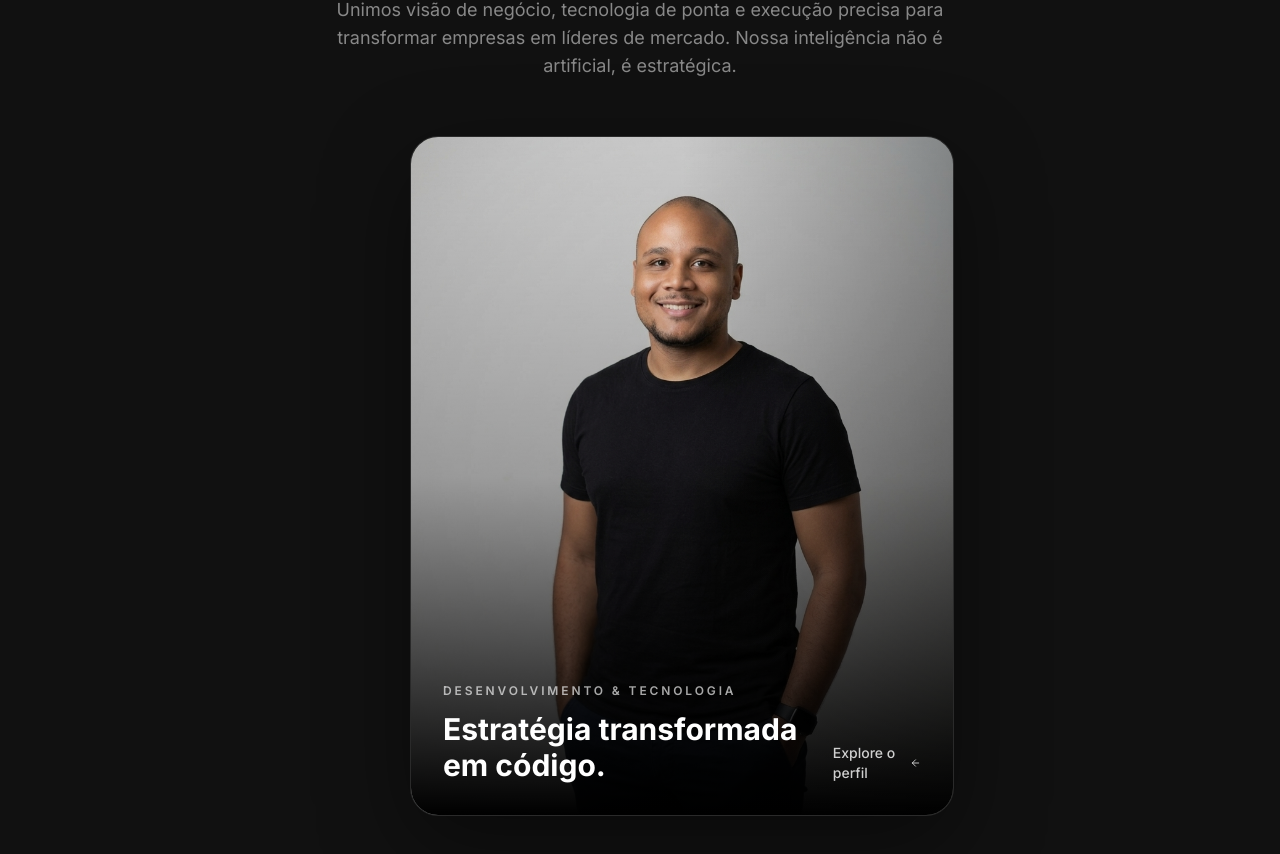
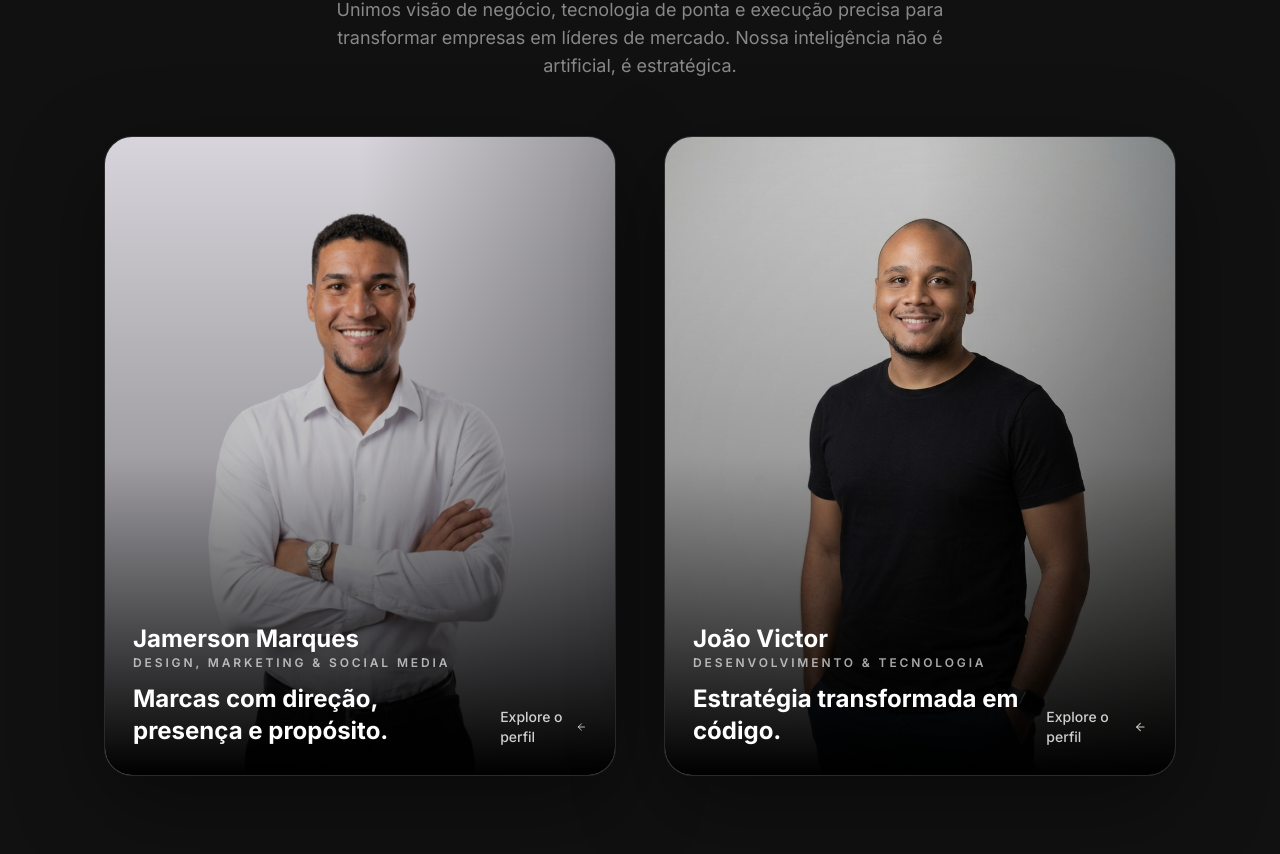
Before and after one commit to j-victor29/SITE-CRK-NEXUS, a React (Vite) app in the folder app/: page / in a window 1280 px wide. Shown: the part 2310-3164 px from the top of the page. Built offline with nearby package versions, Linux system fonts and the light colour scheme; no server answers.

Commit message:
Refactor code structure for improved readability and maintainability

```diff
--- a/app/src/sections/AboutSection.tsx
+++ b/app/src/sections/AboutSection.tsx
@@ -1,12 +1,14 @@
 import React, { useState } from 'react';
 import { motion, useReducedMotion } from 'framer-motion';
-import { ArrowLeft, Code2, Cpu, Layers3 } from 'lucide-react';
+import { ArrowLeft, Code2, Cpu, Layers3, Megaphone, Palette, UsersRound } from 'lucide-react';
 import SectionTag from '../components/SectionTag';
 import programmerPhoto from '../assets/jv.jpg';
+import creativePhoto from '../assets/jm.jpg';
 
 
 const AboutSection: React.FC = () => {
   const [isProfileOpen, setIsProfileOpen] = useState(false);
+  const [isCreativeProfileOpen, setIsCreativeProfileOpen] = useState(false);
   const shouldReduceMotion = useReducedMotion();
 
   const revealTransition = shouldReduceMotion
@@ -60,9 +62,9 @@ const AboutSection: React.FC = () => {
           whileInView={{ opacity: 1, y: 0 }}
           viewport={{ once: true, amount: 0.2 }}
           transition={{ ...revealTransition, delay: shouldReduceMotion ? 0 : 0.4 }}
-          className="mx-auto mt-14 max-w-[460px] text-left"
+          className="mx-auto mt-14 grid max-w-[1080px] gap-8 text-left lg:grid-cols-2 lg:items-start lg:gap-12"
         >
-          <div className="group relative aspect-[4/5] min-h-[620px] overflow-hidden rounded-[1.75rem] border border-crk-border bg-[#0B0B0B] shadow-[0_28px_90px_rgba(0,0,0,0.42)] sm:min-h-[680px]">
+          <div className="group relative order-2 aspect-[4/5] w-full min-w-0 overflow-hidden rounded-[1.75rem] border border-crk-border bg-[#0B0B0B] shadow-[0_28px_90px_rgba(0,0,0,0.42)]">
             <button
               type="button"
               className="absolute inset-0 z-30 cursor-pointer rounded-2xl focus:outline-none focus-visible:ring-2 focus-visible:ring-inset focus-visible:ring-white focus-visible:ring-offset-2 focus-visible:ring-offset-crk-surface-1"
@@ -83,7 +85,7 @@ const AboutSection: React.FC = () => {
               <img
                 src={programmerPhoto}
                 alt="Programador da CRK Nexus"
-                className={`h-full w-full scale-[1.02] object-cover object-center transition-transform duration-700 ease-out motion-reduce:transition-none group-hover:-translate-x-[24%] group-focus-within:-translate-x-[24%] ${
+                className={`h-full w-full object-cover object-top transition-transform duration-700 ease-out motion-reduce:transition-none group-hover:-translate-x-[24%] group-focus-within:-translate-x-[24%] ${
                   isProfileOpen ? '-translate-x-[24%]' : ''
                 }`}
               />
@@ -92,15 +94,18 @@ const AboutSection: React.FC = () => {
             </div>
 
             <div
-              className={`pointer-events-none absolute inset-x-0 bottom-0 z-10 p-6 transition-opacity duration-300 group-hover:opacity-0 group-focus-within:opacity-0 motion-reduce:transition-none sm:p-8 ${
+              className={`pointer-events-none absolute inset-x-0 bottom-0 z-10 min-w-0 overflow-hidden p-5 transition-opacity duration-300 group-hover:opacity-0 group-focus-within:opacity-0 motion-reduce:transition-none sm:p-7 ${
                 isProfileOpen ? 'opacity-0' : ''
               }`}
             >
+              <p className="font-display text-xl font-bold leading-tight text-white sm:text-2xl">
+                João Victor
+              </p>
               <p className="font-display text-xs font-semibold uppercase tracking-[0.24em] text-white/65">
                 Desenvolvimento & tecnologia
               </p>
-              <div className="mt-3 flex items-end justify-between gap-5">
-                <h3 className="max-w-[520px] font-display text-2xl font-bold leading-tight text-white sm:text-3xl">
+              <div className="mt-3 flex min-w-0 items-end justify-between gap-4">
+                <h3 className="min-w-0 break-words font-display text-xl font-bold leading-[1.15] text-white sm:text-2xl">
                   Estratégia transformada em código.
                 </h3>
                 <span className="hidden items-center gap-2 text-sm font-medium text-white/80 sm:flex">
@@ -121,7 +126,7 @@ const AboutSection: React.FC = () => {
               <p className="font-display text-xs font-semibold uppercase tracking-[0.24em] text-[#9A9A9A]">
                 Perfil técnico
               </p>
-              <h3 className="mt-3 font-display text-2xl font-bold text-crk-text-primary sm:text-3xl">
+              <h3 className="mt-3 break-words font-display text-2xl font-bold leading-tight text-crk-text-primary sm:text-3xl">
                 Soluções digitais do conceito à entrega.
               </h3>
               <p className="mt-4 text-sm leading-6 text-[#A0A0A0] sm:text-base">
@@ -157,6 +162,105 @@ const AboutSection: React.FC = () => {
               </p>
             </div>
           </div>
+
+          <div className="group relative order-1 aspect-[4/5] w-full min-w-0 overflow-hidden rounded-[1.75rem] border border-crk-border bg-[#0B0B0B] shadow-[0_28px_90px_rgba(0,0,0,0.42)]">
+            <button
+              type="button"
+              className="absolute inset-0 z-30 cursor-pointer rounded-2xl focus:outline-none focus-visible:ring-2 focus-visible:ring-inset focus-visible:ring-white focus-visible:ring-offset-2 focus-visible:ring-offset-crk-surface-1"
+              aria-expanded={isCreativeProfileOpen}
+              aria-controls="creative-profile-details"
+              aria-label={`${isCreativeProfileOpen ? 'Ocultar' : 'Revelar'} habilidades, competências e experiências em design, marketing e social media`}
+              onClick={() => setIsCreativeProfileOpen((current) => !current)}
+              onKeyDown={(event) => {
+                if (event.key === 'Escape') setIsCreativeProfileOpen(false);
+              }}
+            >
+              <span className="sr-only">
+                {isCreativeProfileOpen ? 'Ocultar perfil criativo' : 'Conhecer perfil criativo'}
+              </span>
+            </button>
+
+            <div className="absolute inset-0 overflow-hidden">
+              <img
+                src={creativePhoto}
+                alt="Profissional de design e marketing da CRK Nexus"
+                className={`h-full w-full object-cover object-top transition-transform duration-700 ease-out motion-reduce:transition-none group-hover:-translate-x-[24%] group-focus-within:-translate-x-[24%] ${
+                  isCreativeProfileOpen ? '-translate-x-[24%]' : ''
+                }`}
+              />
+              <div className="absolute inset-0 bg-gradient-to-t from-black via-black/25 to-transparent" />
+              <div className="absolute inset-0 bg-gradient-to-r from-transparent via-transparent to-black/30" />
+            </div>
+
+            <div
+              className={`pointer-events-none absolute inset-x-0 bottom-0 z-10 min-w-0 overflow-hidden p-5 transition-opacity duration-300 group-hover:opacity-0 group-focus-within:opacity-0 motion-reduce:transition-none sm:p-7 ${
+                isCreativeProfileOpen ? 'opacity-0' : ''
+              }`}
+            >
+              <p className="font-display text-xl font-bold leading-tight text-white sm:text-2xl">
+                Jamerson Marques
+              </p>
+              <p className="font-display text-xs font-semibold uppercase tracking-[0.24em] text-white/65">
+                Design, marketing & social media
+              </p>
+              <div className="mt-3 flex min-w-0 items-end justify-between gap-4">
+                <h3 className="min-w-0 break-words font-display text-xl font-bold leading-[1.15] text-white sm:text-2xl">
+                  Marcas com direção, presença e propósito.
+                </h3>
+                <span className="hidden items-center gap-2 text-sm font-medium text-white/80 sm:flex">
+                  Explore o perfil
+                  <ArrowLeft className="h-4 w-4" aria-hidden="true" />
+                </span>
+              </div>
+              <p className="mt-3 text-sm text-white/70 sm:hidden">Toque para explorar o perfil</p>
+            </div>
+
+            <div
+              id="creative-profile-details"
+              className={`pointer-events-none absolute inset-y-0 right-0 z-20 w-full translate-x-full overflow-y-auto bg-[#0A0A0A]/95 p-7 opacity-0 backdrop-blur-md transition-[transform,opacity] duration-700 ease-out motion-reduce:transition-none group-hover:translate-x-0 group-hover:opacity-100 group-focus-within:translate-x-0 group-focus-within:opacity-100 sm:w-[82%] sm:p-9 ${
+                isCreativeProfileOpen ? 'translate-x-0 opacity-100' : ''
+              }`}
+              aria-live="polite"
+            >
+              <p className="font-display text-xs font-semibold uppercase tracking-[0.24em] text-[#9A9A9A]">
+                Perfil criativo
+              </p>
+              <h3 className="mt-3 break-words font-display text-2xl font-bold leading-tight text-crk-text-primary sm:text-3xl">
+                Estratégia que ganha forma e conexão.
+              </h3>
+              <p className="mt-4 text-sm leading-6 text-[#A0A0A0] sm:text-base">
+                Design, comunicação e presença digital trabalhando em conjunto para construir marcas claras, relevantes e consistentes.
+              </p>
+
+              <div className="mt-7 grid gap-5">
+                <div className="flex gap-4">
+                  <Palette className="mt-0.5 h-5 w-5 shrink-0 text-white" aria-hidden="true" />
+                  <div>
+                    <h4 className="font-display font-semibold text-white">Design</h4>
+                    <p className="mt-1 text-sm leading-6 text-[#8E8E8E]">Identidade visual, direção de arte e interfaces.</p>
+                  </div>
+                </div>
+                <div className="flex gap-4">
+                  <Megaphone className="mt-0.5 h-5 w-5 shrink-0 text-white" aria-hidden="true" />
+                  <div>
+                    <h4 className="font-display font-semibold text-white">Marketing</h4>
+                    <p className="mt-1 text-sm leading-6 text-[#8E8E8E]">Estratégia, posicionamento, campanhas e análise.</p>
+                  </div>
+                </div>
+                <div className="flex gap-4">
+                  <UsersRound className="mt-0.5 h-5 w-5 shrink-0 text-white" aria-hidden="true" />
+                  <div>
+                    <h4 className="font-display font-semibold text-white">Social Media</h4>
+                    <p className="mt-1 text-sm leading-6 text-[#8E8E8E]">Planejamento editorial, conteúdo, comunidade e performance.</p>
+                  </div>
+                </div>
+              </div>
+
+              <p className="mt-7 text-xs font-medium uppercase tracking-[0.16em] text-white/50">
+                Clique, pressione Enter ou Espaço para manter o painel aberto
+              </p>
+            </div>
+          </div>
         </motion.div>
       </div>
     </section>
```
Also changed, not shown: app/src/assets/jm.jpg (added).
